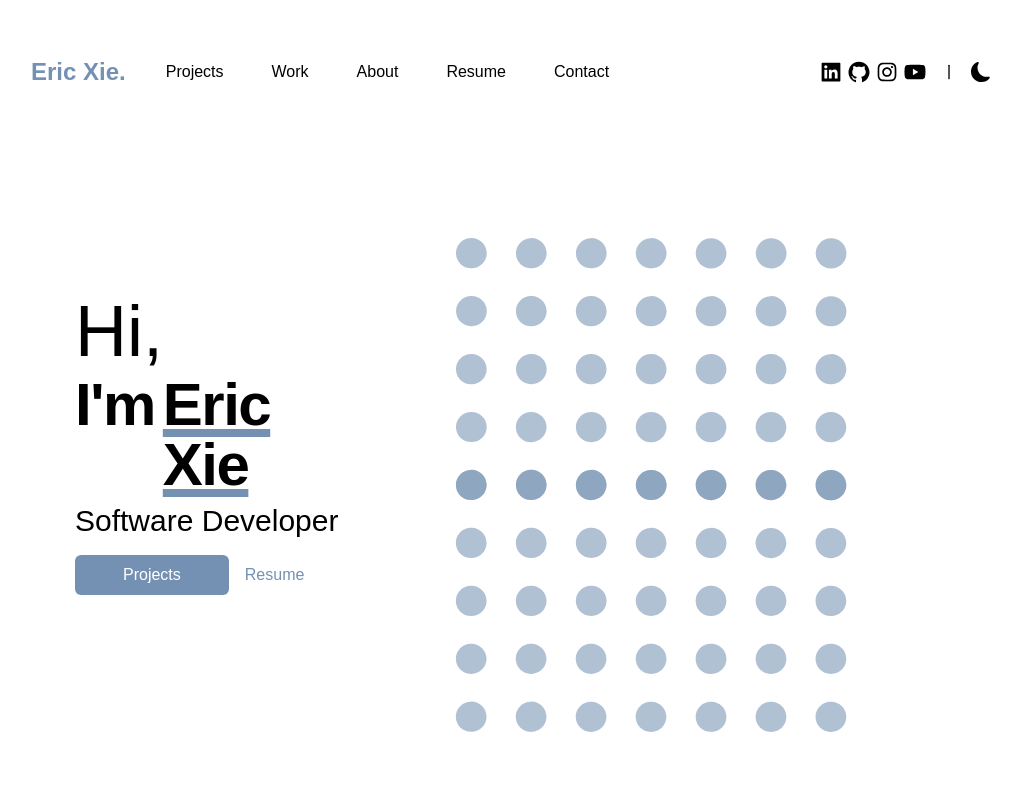
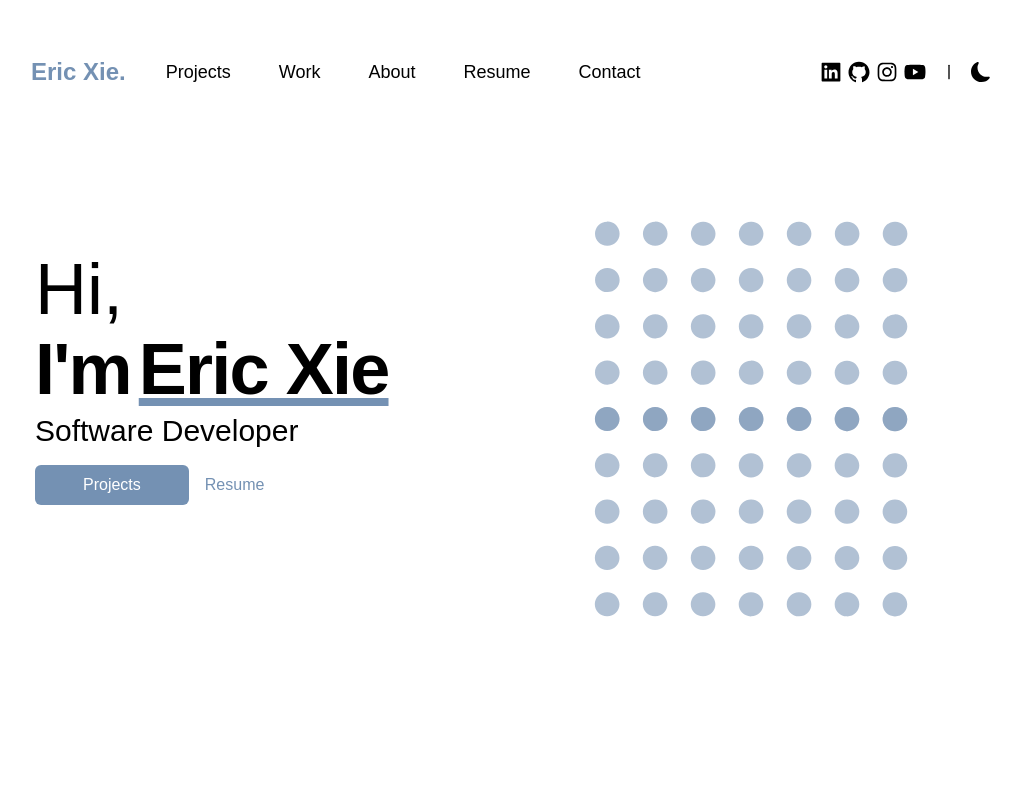
Before and after one commit to ericcxie/personal-website, a Next.js app: page / in a window 1280 px wide. Shown: the top 800 px of the page, without its empty margins (129-1150 px from the left). Built offline with nearby package versions, Linux system fonts and the light colour scheme.

Commit message:
Fix responsive design for medium size devices

```diff
--- a/pages/index.js
+++ b/pages/index.js
@@ -26,26 +26,26 @@ export default function Home() {
         <link rel="icon" href="/favicon.png" />
       </Head>
 
-      <main className='bg-white px-10 md:px-20 lg:px-40 dark:bg-[#060813] dark:h-full'>
+      <main className='bg-white px-10 md:px-20 lg:px-40 dark:bg-[#060813]'>
         <section className="min-h-screen">
           <header>
             <nav className="container flex item-start py-4 sm:py-12">
-              <h1 className='py-2 text-2xl font-poppins font-bold text-blue'>Eric Xie.</h1>
-              <ul className='hidden sm:flex flex-1 justify-start items-center pl-10 gap-12 dark:text-white'>
+              <h1 className='py-2 text-xl lg:text-2xl font-poppins font-bold text-blue'>Eric Xie.</h1>
+              <ul className='hidden sm:flex flex-1 justify-start items-center pl-10 text-md xl:text-lg gap-3 lg:gap-6 xl:gap-12  dark:text-white'>
                 <li className='cursor-pointer font-poppins'>Projects</li>
                 <li className='cursor-pointer font-poppins'>Work</li>
                 <li className='cursor-pointer font-poppins'>About</li>
                 <li className='cursor-pointer font-poppins'>Resume</li>
                 <li className='cursor-pointer font-poppins'>Contact</li>
               </ul>
-              <ul className='hidden sm:flex flex-1 justify-end items-center gap-3'>
-                <div className='flex gap-1 text-2xl dark:text-white'>
+              <ul className='hidden sm:flex flex-1 justify-end items-center gap-1 lg:gap-3'>
+                <div className='flex gap-1 text-xl lg:text-2xl dark:text-white'>
                   <a href="https://www.linkedin.com/in/ericcxie/"><AiFillLinkedin/></a>
                   <a href="https://github.com/ericcxie"><AiFillGithub/></a>
                   <a href="https://www.instagram.com/ericcxie/"><AiOutlineInstagram/></a>
                   <a href="https://www.youtube.com/@ericcxie"><AiFillYoutube/></a>
                 </div>
-                <li><RxDividerVertical className='dark:text-white text-xl'/></li>
+                <li><RxDividerVertical className='dark:text-white text-lg lg:text-xl'/></li>
                 <li><BsMoonFill onClick={() => setDarkMode(!darkMode)} className='cursor-pointer text-xl dark:text-white'/></li>
               </ul>
               <ul className='flex sm:hidden flex-1 justify-end gap-4'>
@@ -57,11 +57,11 @@ export default function Home() {
             </nav>
           </header>
 
-          <section className='flex items-center justify-between px-2 py-3 md:px-10 lg:px-10 gap-15'>
+          <section className='flex items-center md:justify-between py-3 md:px-90'>
             <div className='pb-20'>
               <div className='pl-1 dark:text-white'> {/* Home page */}
-                <h2 className='py-2 font-poppins font-thin text-5xl md:text-7xl'>Hi,</h2>
-                <div className='flex gap-2 justify-start text-5xl md:text-6xl'>
+                <h2 className='py-2 font-poppins font-thin text-5xl md:text-6xl lg:text-7xl'>Hi,</h2>
+                <div className='flex gap-2 justify-start text-5xl md:text-6xl xl:text-7xl'>
                   <h1 className='font-poppins font-bold tracking-tight'>I'm</h1>
                   <h1 className='font-poppins font-bold underline underline-offset-3 decoration-blue decoration-7 tracking-tight md:decoration-8'>Eric Xie</h1>
                 </div>
@@ -78,7 +78,7 @@ export default function Home() {
                 <a href="https://www.youtube.com/@ericcxie"><AiFillYoutube/></a>
               </div>
             </div>
-            <div className='hidden md:inline lg:inline'><Image src={dots}/></div>
+            <div className='hidden md:w-1/2 md:inline'><Image src={dots}/></div>
           </section>
         </section>
 
```
